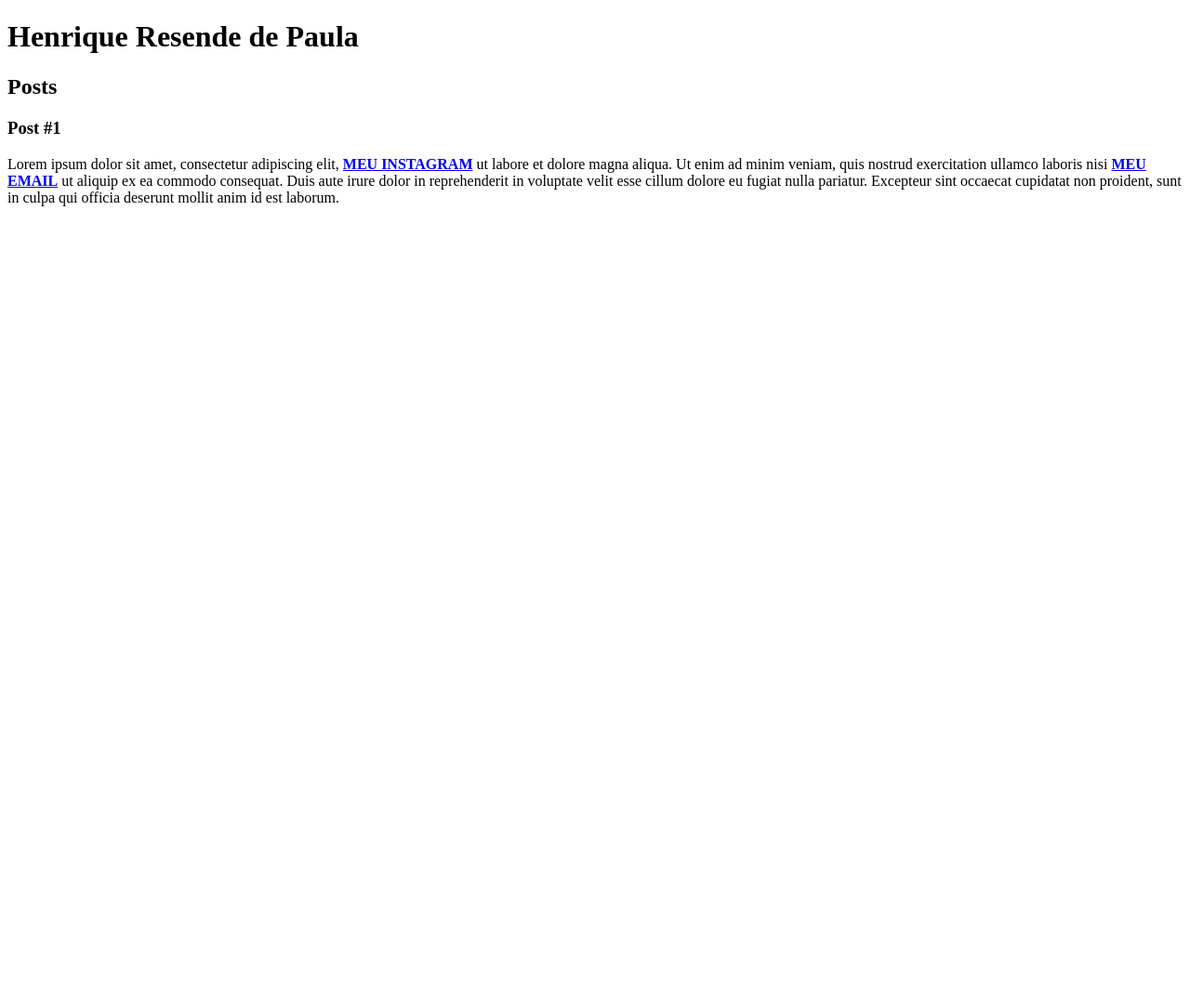
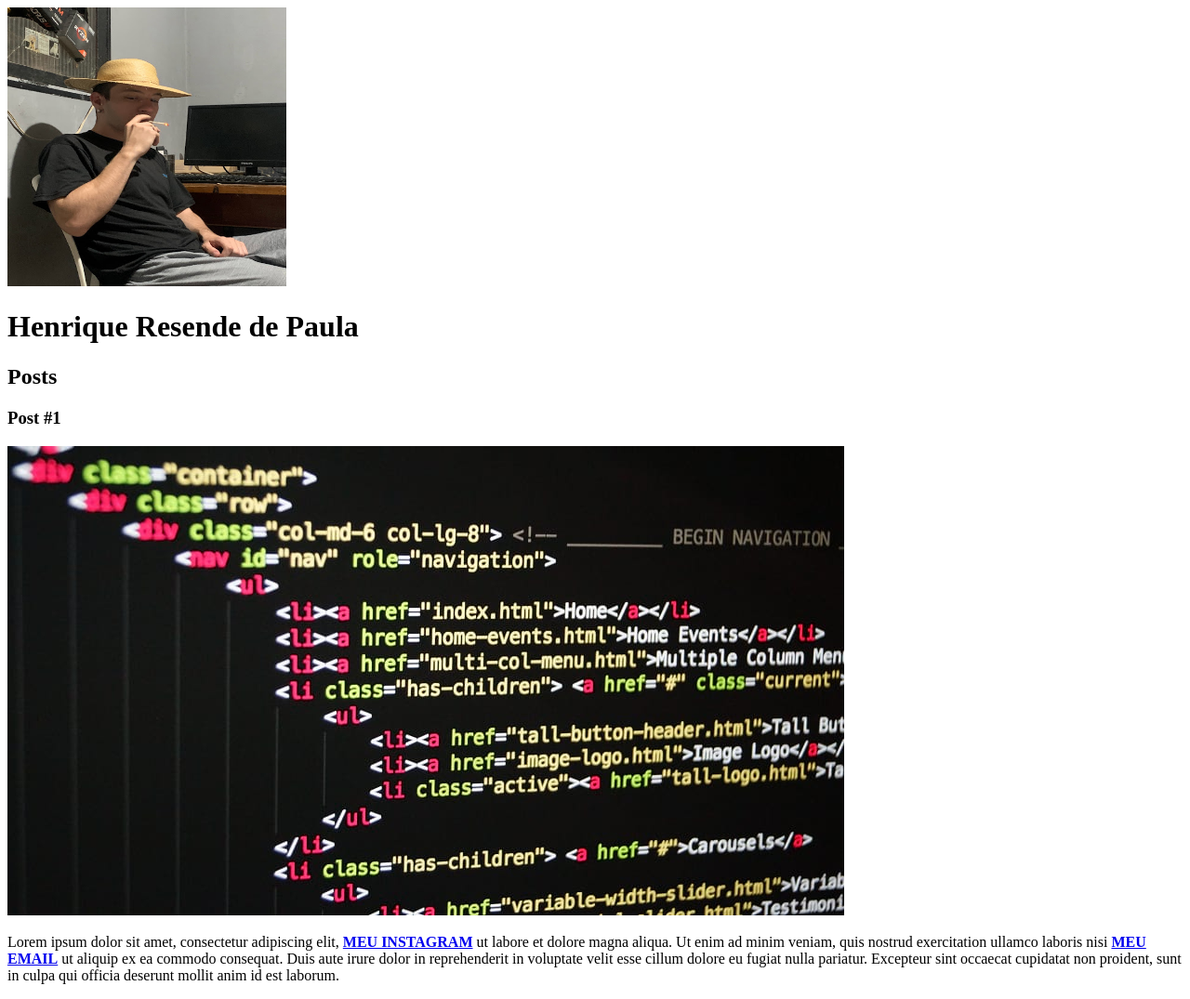
Before and after one commit to libaneix/DIO-CURSO, a plain HTML site: page introducaoCursoHTML/curso-html5/index.html in a window 1280 px wide. Shown: the whole page at 93% size. Before the commit the page ends 800 px from the top, so only its background shows below. Drawn offline with Linux system fonts and the light colour scheme.

Commit message:
upando imagens para personal page

```diff
--- a/introducaoCursoHTML/curso-html5/index.html
+++ b/introducaoCursoHTML/curso-html5/index.html
@@ -5,9 +5,11 @@
     <meta http-equiv="X-UA-Compatible" content="IE=edge">
     <meta name="viewport" content="width=device-width, initial-scale=1.0">
     <title>Henrique Resende de Paula</title>
+    <style></style>
 </head>
 <body>
     <header>
+        <img src="euPaiero.jpg" alt="Imagem de Henrique" style="width: 300px;" height="300px;">
         <h1>Henrique Resende de Paula</h1>
     </header>
 
@@ -20,6 +22,7 @@
         <article>
             <header>
                 <h3>Post #1</h3>
+                <img src="fragmento-codigo-html.jpg" alt="imagem ilustrativa de código HTML">
             </header>
 
             <p>
```
Also changed, not shown: introducaoCursoHTML/curso-html5/euPaiero.jpg (added), introducaoCursoHTML/curso-html5/fragmento-codigo-html.jpg (added).
